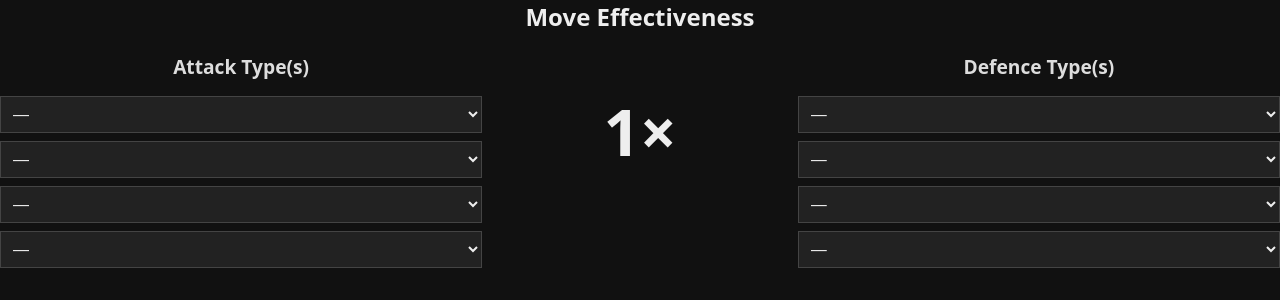
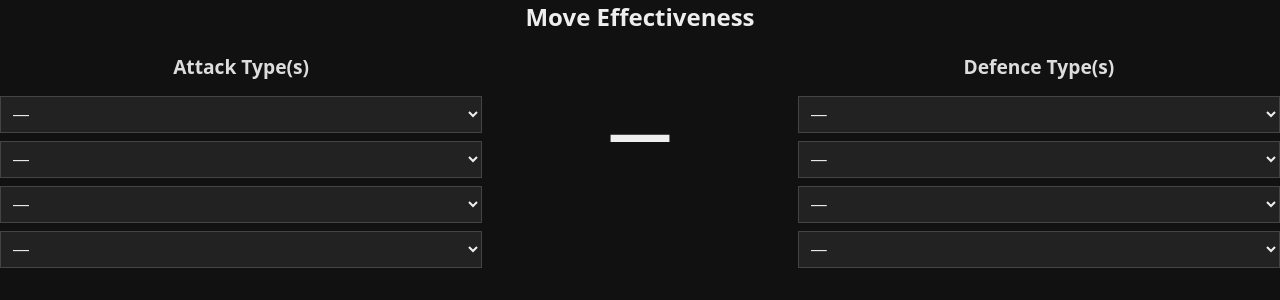
Before and after one commit to Anything-Random/Too-Many-Types-2-Type-Calculator, a Flask app: page / in a window 1280 px wide. Shown: the part 377-677 px from the top of the page. Run offline with Flask 3, Linux system fonts and the light colour scheme; parts of the project's set-up code (start-up, migrations or seed data) failed here and were passed over.

Commit message:
Update index.html

```diff
--- a/templates/index.html
+++ b/templates/index.html
@@ -161,7 +161,7 @@ select {
     </div>
 
     <!-- Result -->
-    <div class="result" id="result">1×</div>
+    <div class="result" id="result">—</div>
 
     <!-- Defence types -->
     <div class="column" id="defence-column">
```
